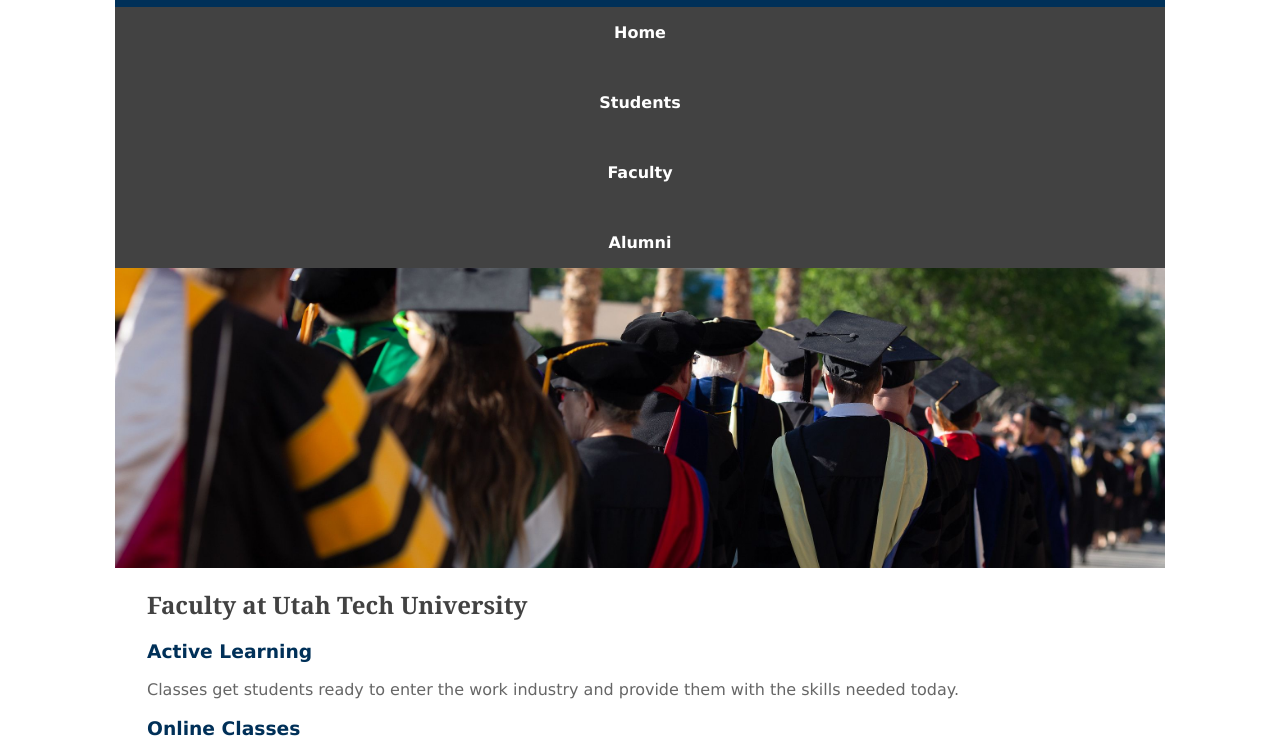
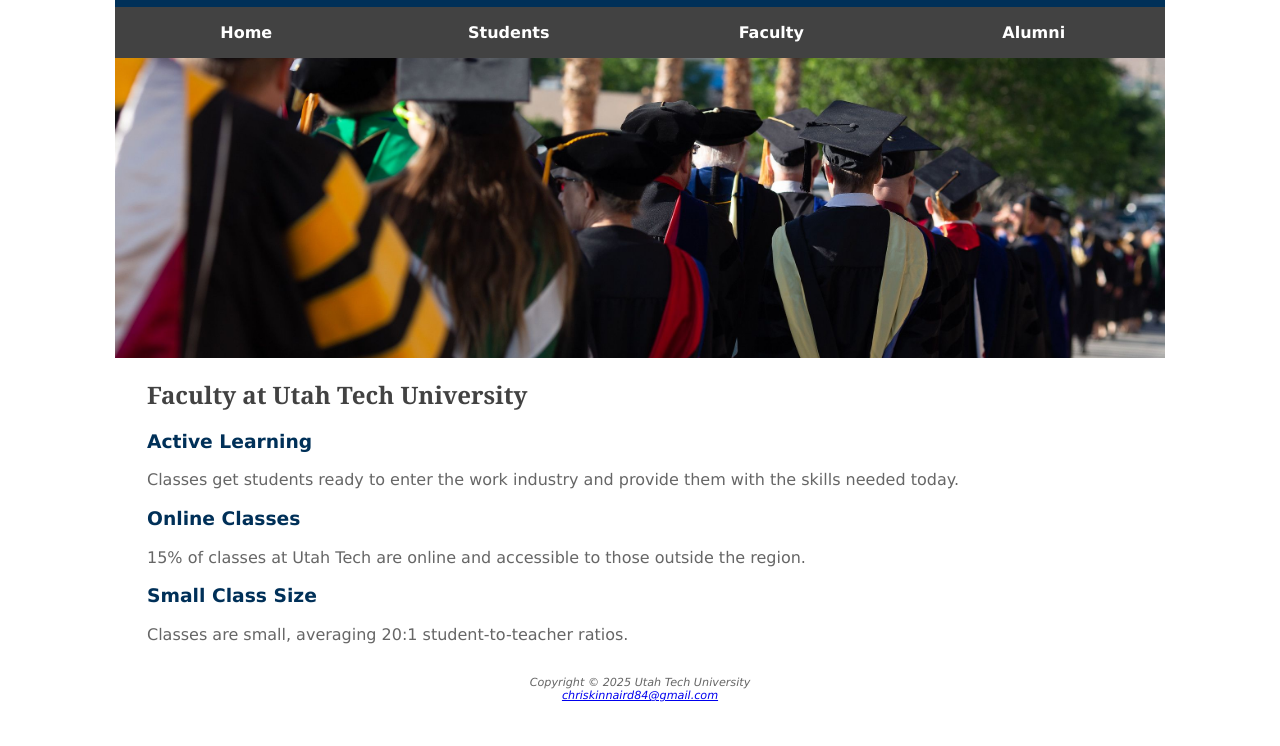
Before and after one commit to ChirsKinn/se1400, a plain HTML site: page utahtech4/faculty.html in a window 1280 px wide. Shown: the part 54-800 px from the top of the page. Drawn offline with Linux system fonts and the light colour scheme.

Commit message:
faculty nav

```diff
--- a/utahtech4/faculty.html
+++ b/utahtech4/faculty.html
@@ -9,13 +9,15 @@
 <body>
     <div id="wrapper">
   <header>
-    <h1>Utah Tech University</h1>
+   <h1><a href="index.html">Utah Tech University</a></h1>
   </header>
   <nav>
-      <a href="index.html">Home</a> &nbsp;
-      <a href="students.html">Students</a> &nbsp;
-      <a href="faculty.html">Faculty</a> &nbsp;
-      <a href="alumni.html">Alumni</a>
+    <ul>
+      <li><a href="index.html">Home</a></li>
+      <li><a href="students.html">Students</a></li>
+      <li><a href="faculty.html">Faculty</a></li>
+      <li><a href="alumni.html">Alumni</a></li>
+    </ul>
   </nav>
   <div id="facultyhero">
 
```
